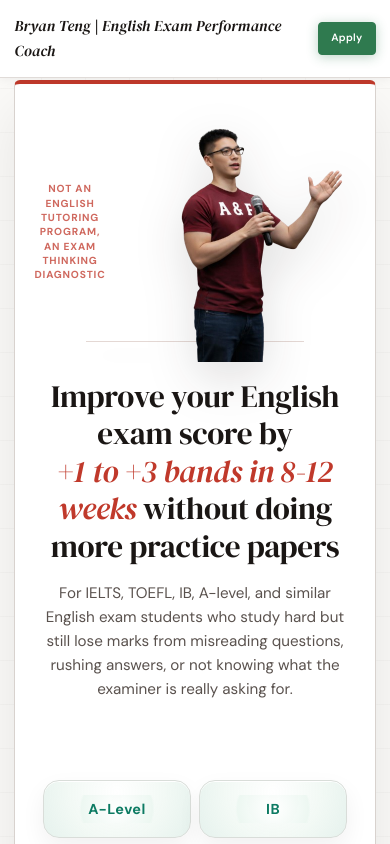
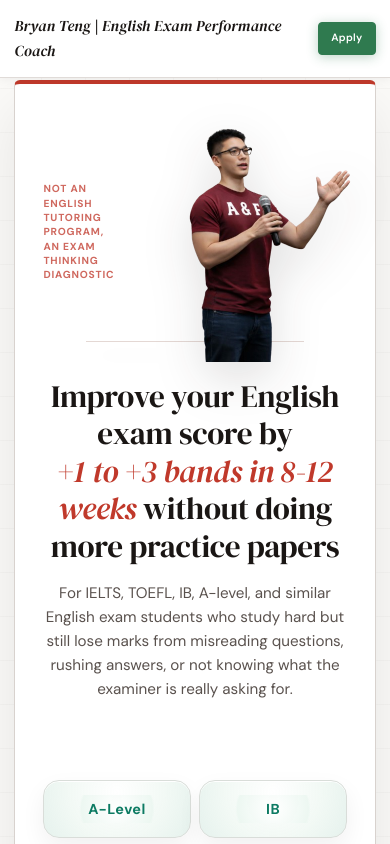
Before and after one commit to zakmero/bryan-coaching-site, a React (Vite) app: page / in a window 390 px wide. Shown: the top 844 px of the page. Built offline with nearby package versions, Linux system fonts and the light colour scheme.

Commit message:
Align mobile hero portrait to the left

```diff
--- a/src/indexV2.css
+++ b/src/indexV2.css
@@ -2110,17 +2110,18 @@ object {
   }
   .v2-hero-eyebrow-mobile {
     display: block;
-    text-align: center;
+    text-align: left;
     margin: 0 0 0.55rem;
   }
   .v2-hero-portrait-wrap {
     min-height: 0;
     max-height: 300px;
+    justify-content: flex-start;
   }
   .v2-hero-portrait {
     width: min(72vw, 250px);
     max-height: 300px;
-    margin: 0 auto;
+    margin: 0;
     transform: none;
   }
   .v2-hero-title {
```
